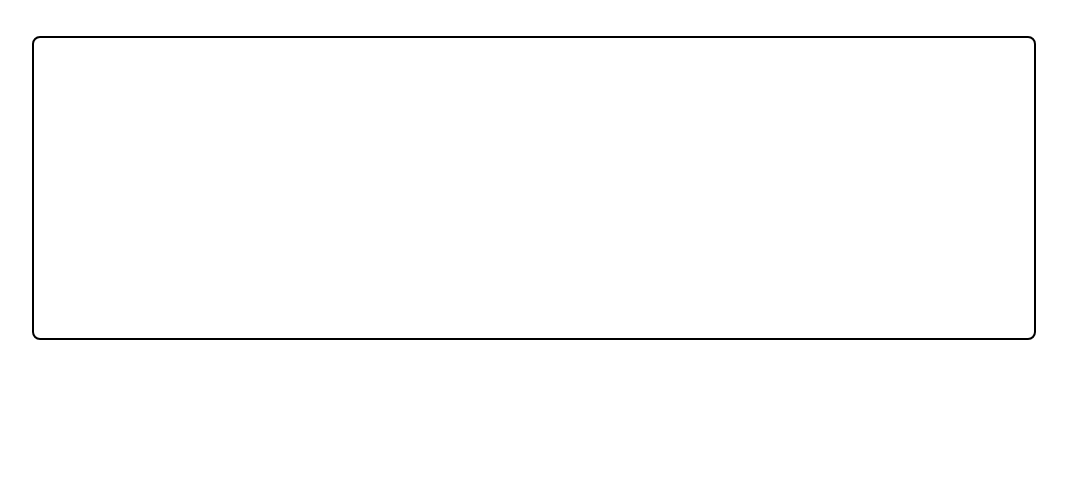
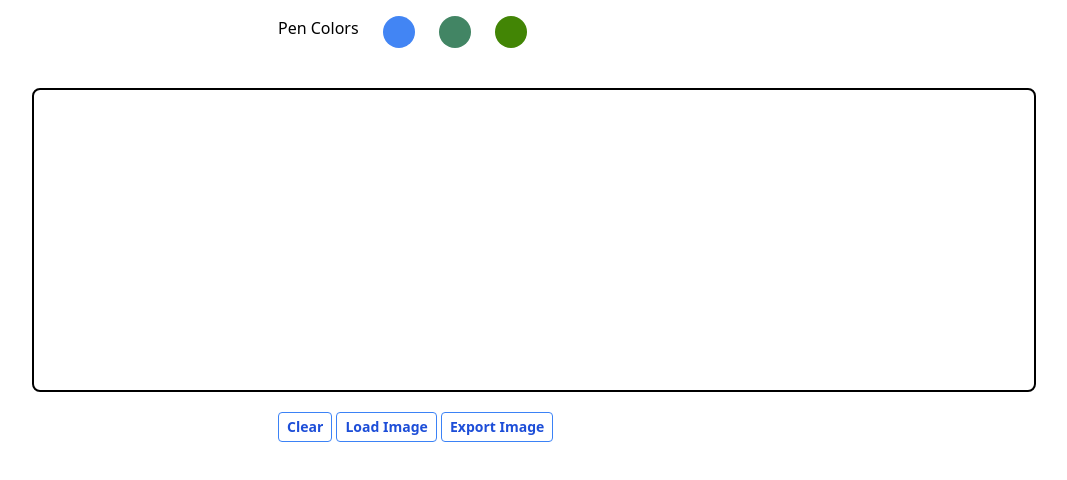
Before and after one commit to chethanakh/e-signature-genarator.github.io, a website: page public/index.html in a window 1280 px wide. Shown: the part 52-532 px from the top of the page, without its empty margins (106-1173 px from the left). Drawn offline with nearby package versions, Linux system fonts and the light colour scheme.

Commit message:
setup signature pad

```diff
--- a/public/index.html
+++ b/public/index.html
@@ -15,23 +15,82 @@
             <div class="text-center">
                 <h1 class="text-3xl mt-3">Draw Your Signature Here</h1>
             </div>
+            <div class="mt-5 flex">
+                <span class="text-md mr-3">Pen Colors</span>
+                <button onclick="setPenColor('rgb(66, 133, 244)')" style="background-color: rgb(66, 133, 244);"
+                    class="shadow shadow-black-500 mx-3 w-8 h-8 rounded-full"></button>
+                <button onclick="setPenColor('rgb(66, 133, 100)')" style="background-color: rgb(66, 133, 100);"
+                    class="mx-3 w-8 h-8 rounded-full"></button>
+                <button onclick="setPenColor('rgb(66, 133, 5)')" style="background-color: rgb(66, 133, 5);"
+                    class="mx-3 w-8 h-8 rounded-full"></button>
+            </div>
             <div class="flex justify-center mt-10">
                 <canvas class="bg-white border-2 border-black rounded-lg" width="1000" height="300"></canvas>
             </div>
+            <div class="mt-5">
+                <button
+                    class="bg-transparent hover:bg-blue-500 text-sm text-blue-700 font-semibold hover:text-white py-1 px-2 border border-blue-500 hover:border-transparent rounded"
+                    onclick="clearPad()">Clear</button>
+                <button
+                    class="bg-transparent hover:bg-blue-500 text-sm text-blue-700 font-semibold hover:text-white py-1 px-2 border border-blue-500 hover:border-transparent rounded"
+                    onclick="loadImage()">Load Image</button>
+                <button
+                    class="bg-transparent hover:bg-blue-500 text-sm text-blue-700 font-semibold hover:text-white py-1 px-2 border border-blue-500 hover:border-transparent rounded"
+                    onclick="downloadImage()">Export Image</button>
 
-            <div>
-
+            </div>
+            <div class="mt-5" id="sigArray">
             </div>
         </div>
     </body>
 
     <script>
         const canvas = document.querySelector("canvas");
-        const signaturePad = new SignaturePad(canvas, {
-            minWidth: 1,
-            maxWidth: 1,
-            penColor: "rgb(66, 133, 244)"
-        });
+        const sigArray = document.getElementById("sigArray");
+        const signaturePad = new SignaturePad(canvas);
+        var currentSignature = null;
+        function clearPad() {
+            signaturePad.clear();
+        }
+
+        function setPenColor(color) {
+            signaturePad.penColor = color;
+        }
+
+        function loadImage() {
+            if(!signaturePad.isEmpty()){
+                currentSignature = signaturePad.toDataURL()
+                var image = document.createElement("img");
+                image.src = currentSignature;
+                image.setAttribute("onclick","loadToCanvas('"+currentSignature+"')");
+                image.setAttribute("class","border-2 border-gray-500 rounded-lg mx-2");
+                sigArray.appendChild(image)
+                signaturePad.clear();
+            }else{
+                alert("Can't Load Empty Signature")
+            }
+        }
+
+        function downloadImage() {
+            if(!signaturePad.isEmpty()){
+                currentSignature = signaturePad.toDataURL()
+                var a = document.createElement("a"); //Create <a>
+                    a.href = currentSignature //Image Base64 Goes here
+                    a.download = new Date()+".png"; //File name Here
+                    a.click();
+                    signaturePad.clear();
+            }else{
+                alert("Can't Export Empty Signature")
+            }
+
+
+        }
+
+        function loadToCanvas(dataURL) {
+            alert(dataURL)
+        }
+
+
     </script>
 
 </html>
```
Also changed, not shown: public/main.css.
